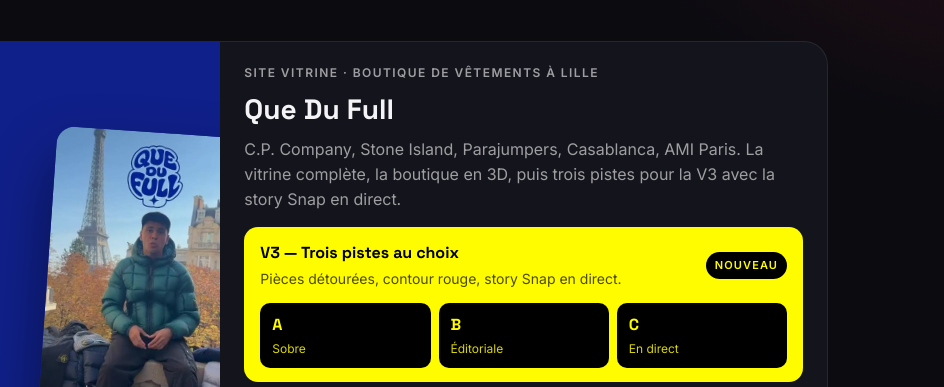
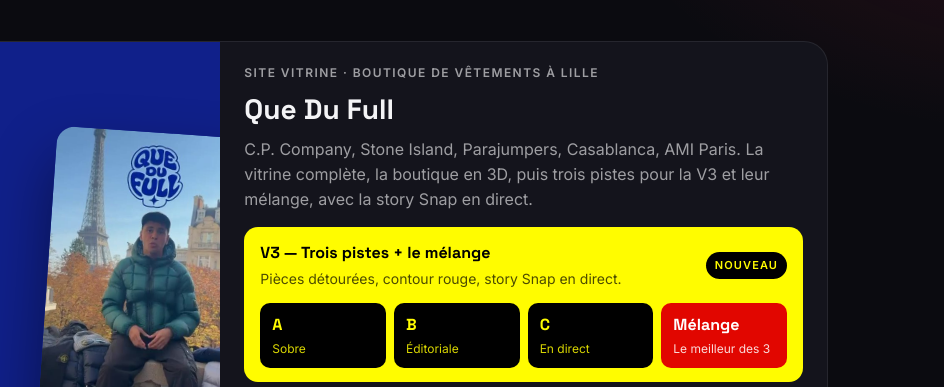
Before and after one commit to ma3iich/ma3iich.github.io, a plain HTML site: page index.html in a window 1280 px wide. Shown: the part 231-618 px from the top of the page, 336-1280 px from the left. Drawn offline with Linux system fonts and the light colour scheme.

Commit message:
Portfolio : bouton V3 Mélange de Que Du Full
La ligne V3 de la carte Que Du Full a un 4e bouton « Mélange » (le meilleur
des trois pistes), en rouge, à côté de A, B et C.

```diff
--- a/index.html
+++ b/index.html
@@ -92,7 +92,9 @@
     .versions .v3 { padding: 13px 16px 14px; border-radius: 14px; background: var(--snap); color: #000; }
     .versions .v3-head { display: flex; align-items: center; justify-content: space-between; gap: 14px; }
     .versions .v3 .sub { color: rgba(0,0,0,.7); }
-    .versions .pistes { display: grid; grid-template-columns: repeat(3, 1fr); gap: 8px; margin-top: 12px; }
+    .versions .pistes { display: grid; grid-template-columns: repeat(4, 1fr); gap: 8px; margin-top: 12px; }
+    @media (max-width: 520px) { .versions .pistes { grid-template-columns: repeat(2, 1fr); } }
+    .versions .pistes a.mix { background: #e10600; color: #fff; }
     .versions .pistes a { display: flex; flex-direction: column; align-items: flex-start; justify-content: center; gap: 2px; min-height: 56px; padding: 10px 12px; border-radius: 10px; background: #000; color: var(--snap); border: 0; }
     .versions .pistes a:hover { background: #1a1a1a; transform: translateY(-2px); }
     .versions .pistes b { font-size: 16px; }
@@ -134,14 +136,15 @@
       <div class="body">
         <p class="kicker">Site vitrine · Boutique de vêtements à Lille</p>
         <h2>Que Du Full</h2>
-        <p class="desc">C.P. Company, Stone Island, Parajumpers, Casablanca, AMI Paris. La vitrine complète, la boutique en 3D, puis trois pistes pour la V3 avec la story Snap en direct.</p>
+        <p class="desc">C.P. Company, Stone Island, Parajumpers, Casablanca, AMI Paris. La vitrine complète, la boutique en 3D, puis trois pistes pour la V3 et leur mélange, avec la story Snap en direct.</p>
         <ul class="versions">
           <li class="v3">
-            <div class="v3-head"><div><b>V3 — Trois pistes au choix</b><br><span class="sub">Pièces détourées, contour rouge, story Snap en direct.</span></div><span class="tag">Nouveau</span></div>
+            <div class="v3-head"><div><b>V3 — Trois pistes + le mélange</b><br><span class="sub">Pièces détourées, contour rouge, story Snap en direct.</span></div><span class="tag">Nouveau</span></div>
             <nav class="pistes" aria-label="Pistes de la V3">
               <a href="https://quedufull.pages.dev/v3-a/"><b>A</b><span>Sobre</span></a>
               <a href="https://quedufull.pages.dev/v3-b/"><b>B</b><span>Éditoriale</span></a>
               <a href="https://quedufull.pages.dev/v3-c/"><b>C</b><span>En direct</span></a>
+              <a class="mix" href="https://quedufull.pages.dev/v3-mix/"><b>Mélange</b><span>Le meilleur des 3</span></a>
             </nav>
           </li>
           <li><a href="https://quedufull.pages.dev/v2/"><div><b>V2 — La boutique</b><br><span class="sub">Film avec Nono, portant 3D, cabine d'essayage, feed vidéo.</span></div><span class="arrow">→</span></a></li>
```
